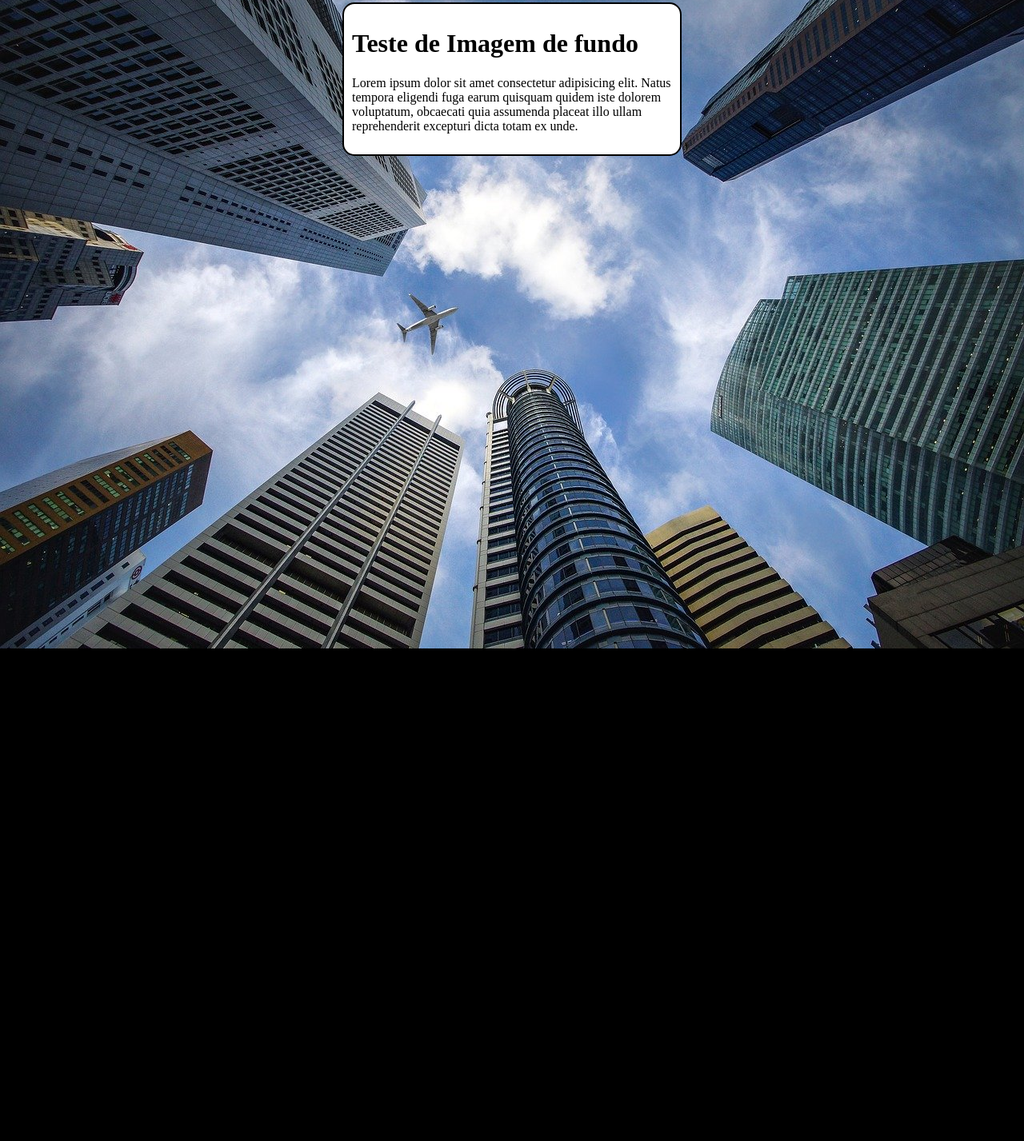
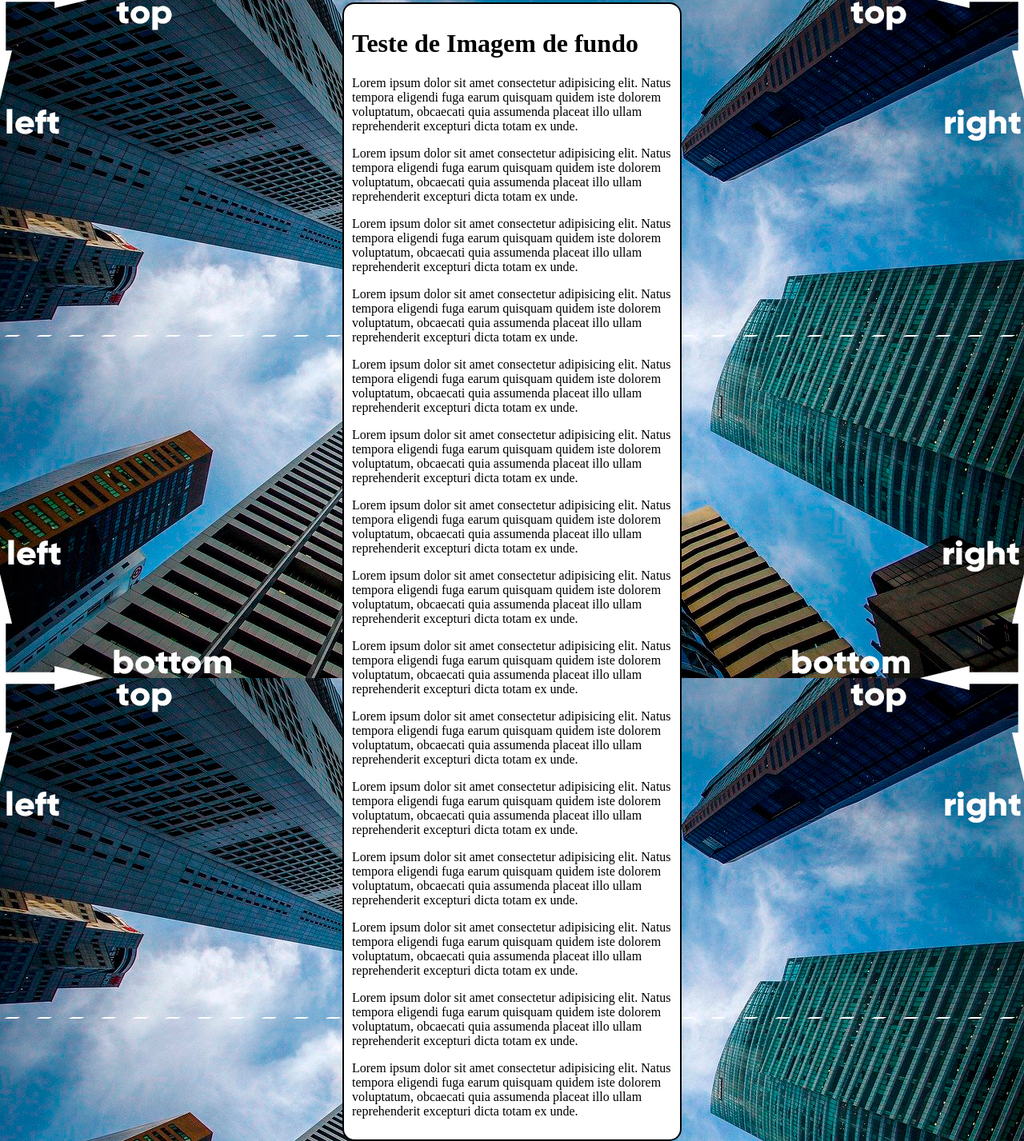
Before and after one commit to Arielgx29/html-css, a plain HTML site: page exercicios/ex022/fundo06.html in a window 1280 px wide. Shown: the part 5-1432 px from the top of the page at 80% size. Before the commit the page ends 816 px from the top, so only its background shows below. Drawn offline with Linux system fonts and the light colour scheme.

Commit message:
update fundo 06

```diff
--- a/exercicios/ex022/fundo06.html
+++ b/exercicios/ex022/fundo06.html
@@ -3,7 +3,7 @@
 <head>
     <meta charset="UTF-8">
     <meta name="viewport" content="width=device-width, initial-scale=1.0">
-    <title>Document</title>
+    <title>Fundo fixo de Tela</title>
 </head>
 <body>
 
@@ -11,17 +11,26 @@
 
         body{
             height:  100vh;
-            background-color: black;
+           /* background-color: black;
             background-image: url(imagens/wallpaper002.jpg);
-            background-position: center top;
+            background-position: center center;
             background-repeat: no-repeat;
             background-size:cover;
-        }
+            background-attachment: fixed;
+
+            shorthand background
+            color > imagem > position >repeat > size > attachment
+            */
+
+            background: black url(imagens/wallpaper003.jpg)center center no-repeat  fixed;
+             background-size: cover;
+      }
 
         main{
 
             background-color: white;
             width: 400px;
+            max-width: 700px;
             padding: 10px;
             margin: auto;
             border: 2px solid black;
@@ -35,6 +44,22 @@
     <h1>Teste de Imagem de fundo</h1>
 
     <p>Lorem ipsum dolor sit amet consectetur adipisicing elit. Natus tempora eligendi fuga earum quisquam quidem iste dolorem voluptatum, obcaecati quia assumenda placeat illo ullam reprehenderit excepturi dicta totam ex unde.</p>
+    <p>Lorem ipsum dolor sit amet consectetur adipisicing elit. Natus tempora eligendi fuga earum quisquam quidem iste dolorem voluptatum, obcaecati quia assumenda placeat illo ullam reprehenderit excepturi dicta totam ex unde.</p>
+    <p>Lorem ipsum dolor sit amet consectetur adipisicing elit. Natus tempora eligendi fuga earum quisquam quidem iste dolorem voluptatum, obcaecati quia assumenda placeat illo ullam reprehenderit excepturi dicta totam ex unde.</p>
+    <p>Lorem ipsum dolor sit amet consectetur adipisicing elit. Natus tempora eligendi fuga earum quisquam quidem iste dolorem voluptatum, obcaecati quia assumenda placeat illo ullam reprehenderit excepturi dicta totam ex unde.</p>
+    <p>Lorem ipsum dolor sit amet consectetur adipisicing elit. Natus tempora eligendi fuga earum quisquam quidem iste dolorem voluptatum, obcaecati quia assumenda placeat illo ullam reprehenderit excepturi dicta totam ex unde.</p>
+    <p>Lorem ipsum dolor sit amet consectetur adipisicing elit. Natus tempora eligendi fuga earum quisquam quidem iste dolorem voluptatum, obcaecati quia assumenda placeat illo ullam reprehenderit excepturi dicta totam ex unde.</p>
+    <p>Lorem ipsum dolor sit amet consectetur adipisicing elit. Natus tempora eligendi fuga earum quisquam quidem iste dolorem voluptatum, obcaecati quia assumenda placeat illo ullam reprehenderit excepturi dicta totam ex unde.</p>
+    <p>Lorem ipsum dolor sit amet consectetur adipisicing elit. Natus tempora eligendi fuga earum quisquam quidem iste dolorem voluptatum, obcaecati quia assumenda placeat illo ullam reprehenderit excepturi dicta totam ex unde.</p>
+    <p>Lorem ipsum dolor sit amet consectetur adipisicing elit. Natus tempora eligendi fuga earum quisquam quidem iste dolorem voluptatum, obcaecati quia assumenda placeat illo ullam reprehenderit excepturi dicta totam ex unde.</p>
+    <p>Lorem ipsum dolor sit amet consectetur adipisicing elit. Natus tempora eligendi fuga earum quisquam quidem iste dolorem voluptatum, obcaecati quia assumenda placeat illo ullam reprehenderit excepturi dicta totam ex unde.</p>
+    <p>Lorem ipsum dolor sit amet consectetur adipisicing elit. Natus tempora eligendi fuga earum quisquam quidem iste dolorem voluptatum, obcaecati quia assumenda placeat illo ullam reprehenderit excepturi dicta totam ex unde.</p>
+    <p>Lorem ipsum dolor sit amet consectetur adipisicing elit. Natus tempora eligendi fuga earum quisquam quidem iste dolorem voluptatum, obcaecati quia assumenda placeat illo ullam reprehenderit excepturi dicta totam ex unde.</p>
+
+    <p>Lorem ipsum dolor sit amet consectetur adipisicing elit. Natus tempora eligendi fuga earum quisquam quidem iste dolorem voluptatum, obcaecati quia assumenda placeat illo ullam reprehenderit excepturi dicta totam ex unde.</p>
+    <p>Lorem ipsum dolor sit amet consectetur adipisicing elit. Natus tempora eligendi fuga earum quisquam quidem iste dolorem voluptatum, obcaecati quia assumenda placeat illo ullam reprehenderit excepturi dicta totam ex unde.</p>
+    <p>Lorem ipsum dolor sit amet consectetur adipisicing elit. Natus tempora eligendi fuga earum quisquam quidem iste dolorem voluptatum, obcaecati quia assumenda placeat illo ullam reprehenderit excepturi dicta totam ex unde.</p>
+
 
     </main>
 
```
